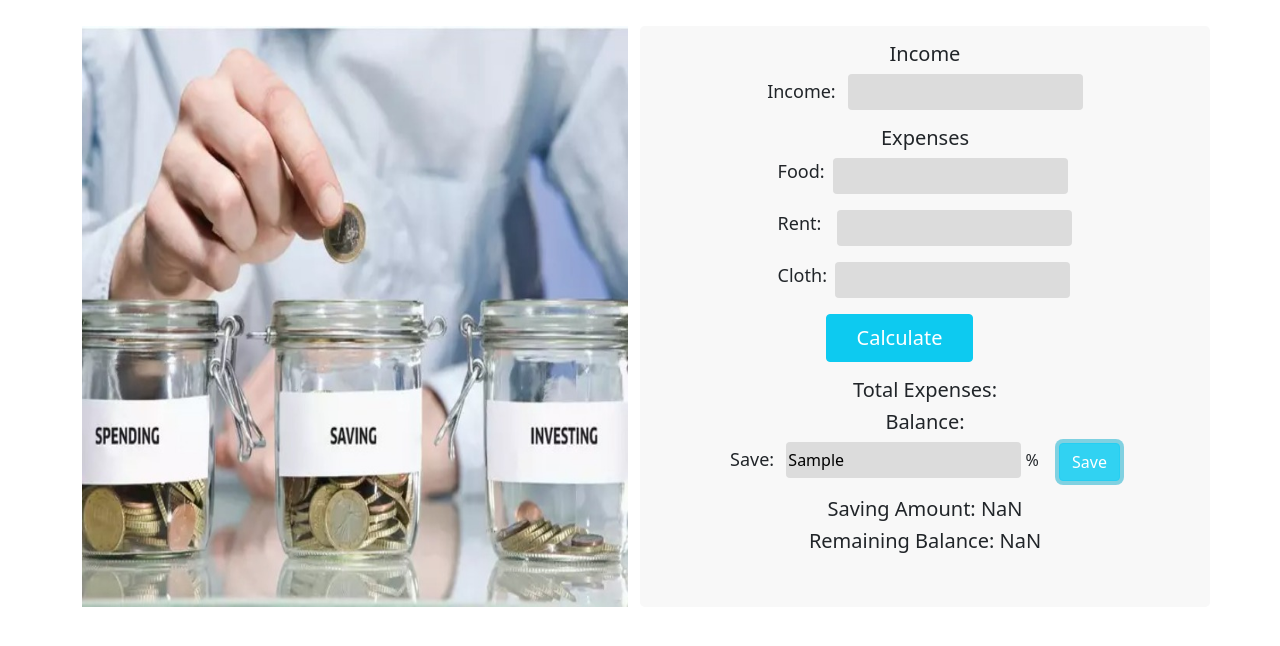
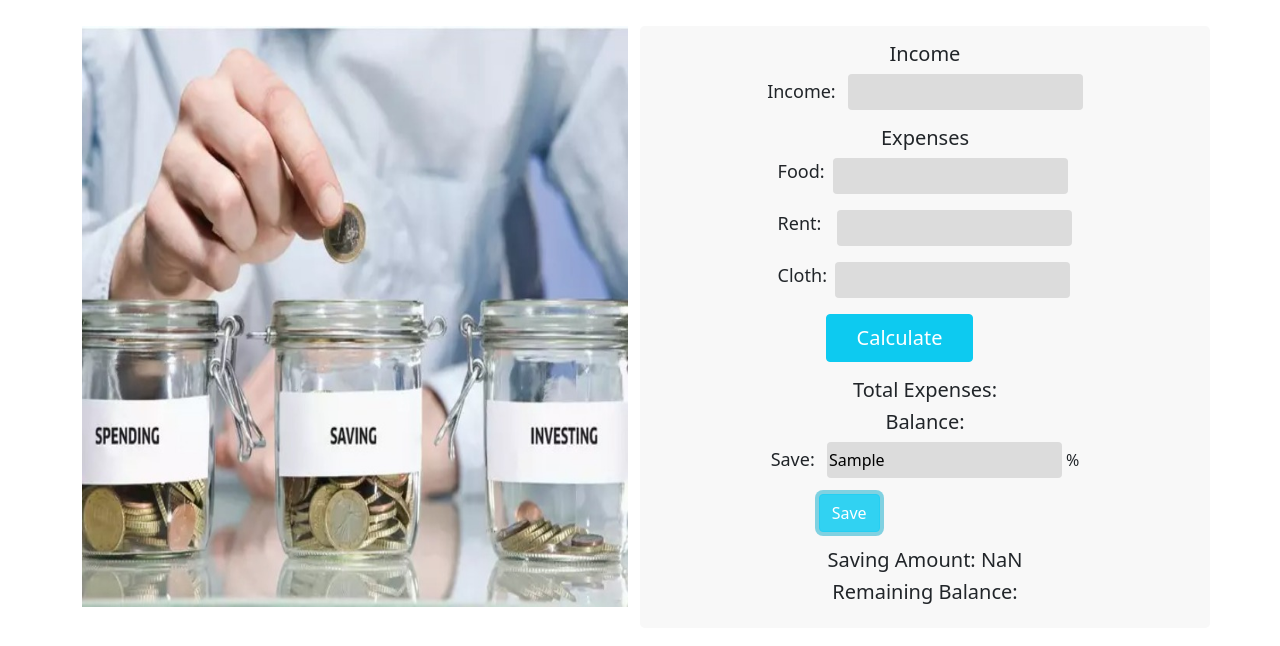
Before and after one commit to noman081/mobile-world, a plain HTML site: page index.html in a window 1280 px wide. Both pictures are taken after typing "Sample" into the empty fields and a click on the button "Save". Shown: the part 94-740 px from the top of the page. Drawn offline with Linux system fonts and the light colour scheme.

Commit message:
After checking all

```diff
--- a/index.html
+++ b/index.html
@@ -72,7 +72,9 @@
                         <label for="">Save: </label>
                         <input type="text" class="border-0 rounded-2 ms-2" name="" id="savings-field">
                         <span> % </span>
-                        <button type="button" class="btn btn-info text-white ms-3 " id="savings-button">Save</button>
+                        <button type="button"
+                            class="d-block d-flex justify-content-center ms-5 mt-3 btn btn-info text-white ms-3 "
+                            id="savings-button">Save</button>
 
                         <!-- Total expenses and balance -->
                         <h5 class="text-center mt-3">Saving Amount: <span id="show-savings"></span></h5>
--- a/js/app.js
+++ b/js/app.js
@@ -40,18 +40,21 @@ document.getElementById('calculate-button').addEventListener('click', function (
 })
 
 document.getElementById('savings-button').addEventListener('click', function () {
+    document.getElementById('show-savings').innerText = '';
+    document.getElementById('show-remaining').innerText = '';
     const savingsPercentage = getInputField('savings');
     const incomeAmount = getInputField('income');
     const currentBalanceText = document.getElementById('show-balance').innerText;
     const currentBalance = parseFloat(currentBalanceText);
     const savingsAmount = incomeAmount * (savingsPercentage / 100);
     const remainingBalance = currentBalance - savingsAmount;
-    if (savingsAmount > remainingBalance) {
+    if (savingsAmount > currentBalance) {
         alert('You do not have enough balance for savings');
         return 0;
     }
     else {
         document.getElementById('show-savings').innerText = savingsAmount;
     }
+    if (isNaN(currentBalance)) return 0;
     document.getElementById('show-remaining').innerText = remainingBalance;
 })
```
